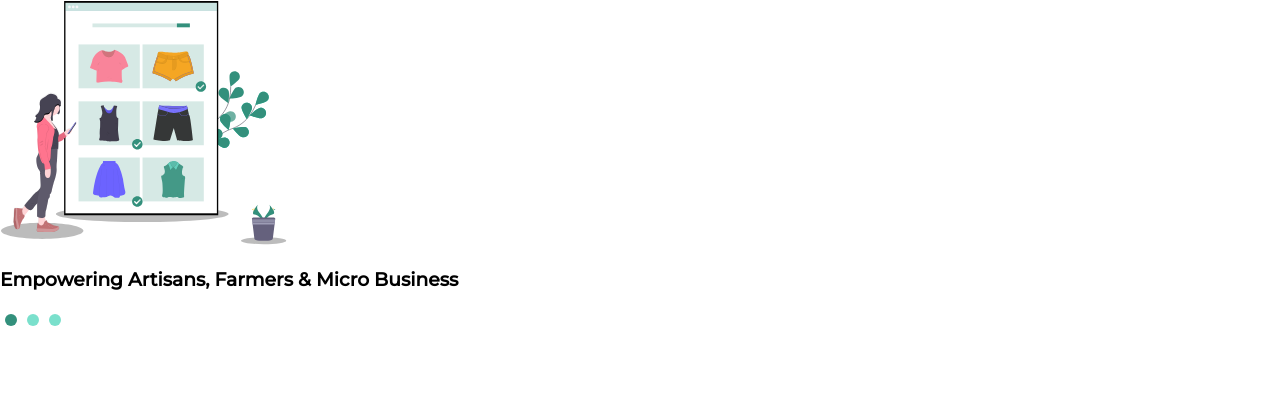
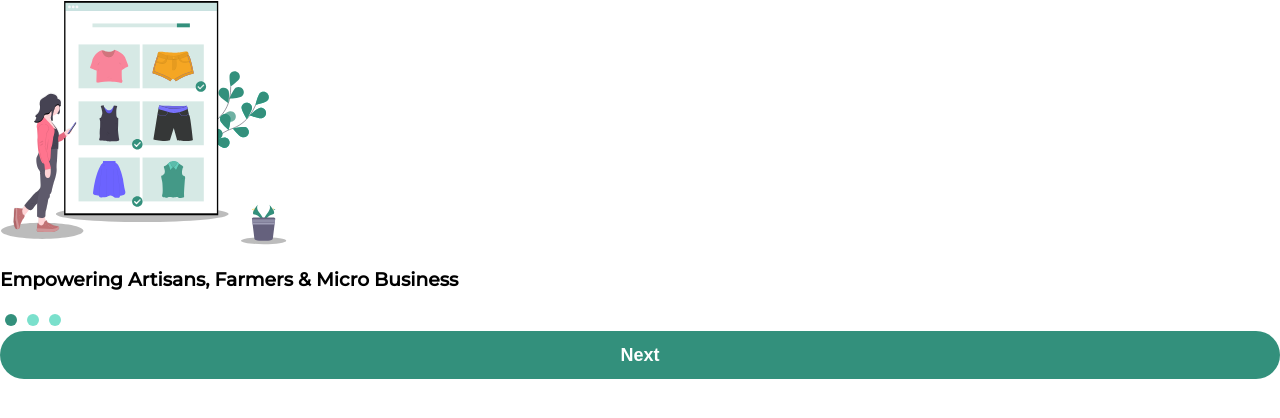
Before and after one commit to FranciscoJavierMartin/tradly, a Nuxt app: page / in a window 1280 px wide. Shown: the top 418 px of the page. Built offline with nearby package versions, Linux system fonts and the light colour scheme.

Commit message:
Style button

```diff
--- a/components/OnBoarding/OnBoarding.vue
+++ b/components/OnBoarding/OnBoarding.vue
@@ -9,7 +9,7 @@
       <div></div>
       <div></div>
     </div>
-    <!-- <button>Next</button> -->
+    <button>Next</button>
   </div>
 </template>
 
@@ -39,5 +39,19 @@
       }
     }
   }
+
+  button {
+    background-color: $dark-green;
+    border-radius: 24px;
+    color: $white;
+    text-align: center;
+    width: 100%;
+    font-size: 18px;
+    font-weight: 600;
+    line-height: 18px;
+    text-decoration: none;
+    border: none;
+    padding: 15px;
+  }
 }
 </style>
```
Also changed, not shown: 1 other file (tests, documents, lock files or other folders).
